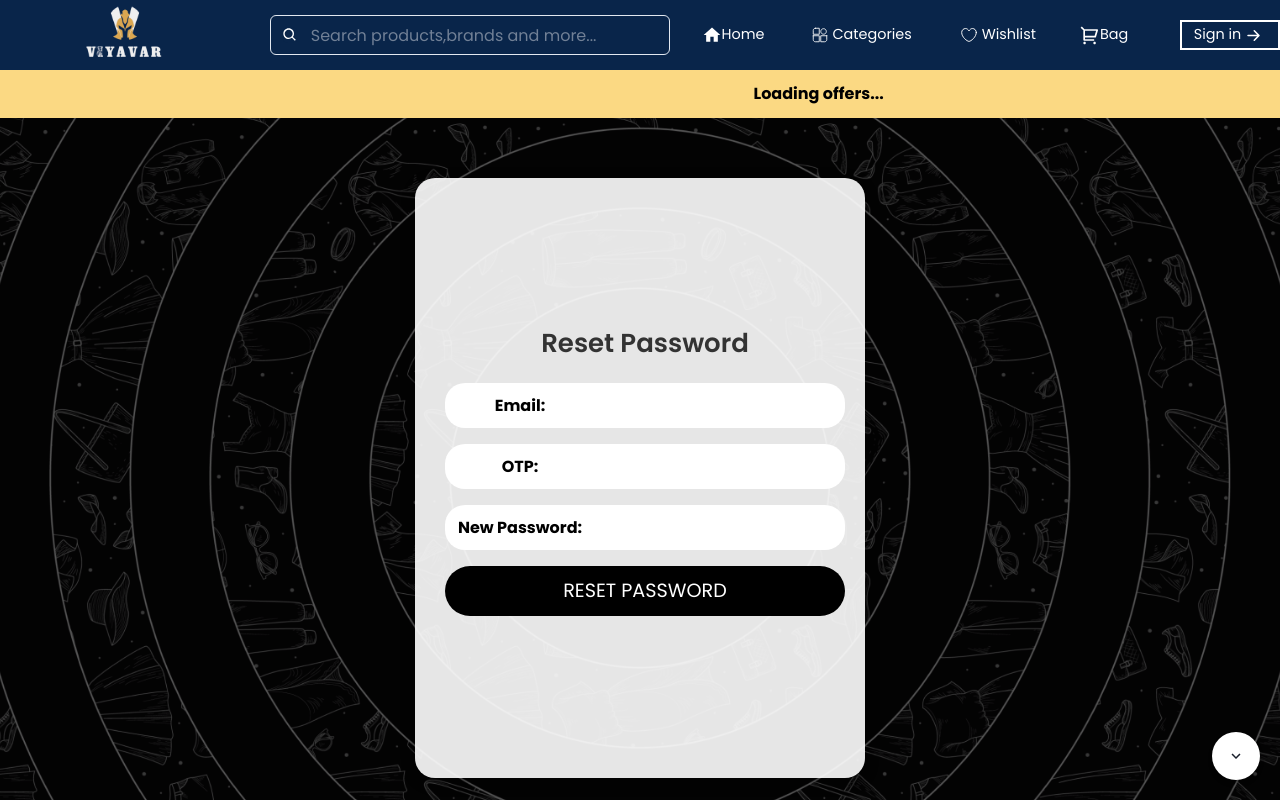
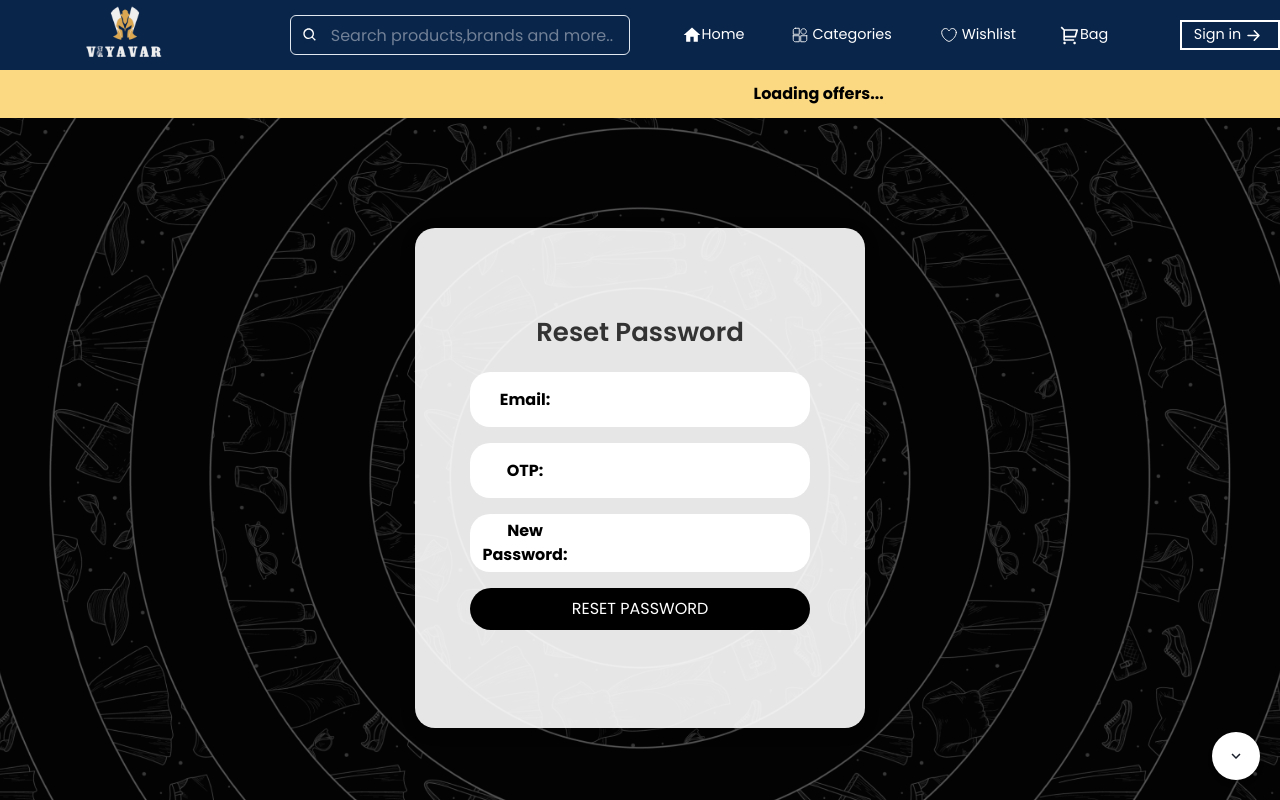
Before and after one commit to Indujaa-k/vyavar, a React (Create React App) app in the folder client/: page /resetPassword in a window 1280 px wide. Shown: the top 800 px of the page. Built offline with nearby package versions, Linux system fonts and the light colour scheme; no server answers.

Commit message:
login ui aligned

```diff
--- a/client/src/App.js
+++ b/client/src/App.js
@@ -68,6 +68,7 @@ import ShippingCost from "./pages/Delivery/ShippingCost";
 // import ProtectedRoute from "./pages/ProtectedRoutes";
 const App = () => {
   const { userInfo } = useSelector((state) => state.userLogin);
+  const hideFooterRoutes = ["/login"];
 
   return (
     <div className="main">
@@ -221,8 +222,8 @@ const App = () => {
                   <Route path="/Favorites" element={<FavoritesPage />} />
                   <Route path="/about" element={<About />} />
                   <Route path="/contactus" element={<Contactus />} />
-                  <Route path="/terms" element={<TermsandCondition/>}/>
-                  <Route path="/policy" element={<Privatepolicy/>}/>
+                  <Route path="/terms" element={<TermsandCondition />} />
+                  <Route path="/policy" element={<Privatepolicy />} />
                   <Route path="/product/:id" element={<Productpage />} />
                   <Route path="/cart/:id?" element={<Cartpage />} />
                   <Route path="/login/*" element={<Navigate to="/login" />} />
@@ -257,7 +258,7 @@ const App = () => {
                   <Route path="*" element={<NotFoundPage />} />
                 </Routes>
                 <ScrollButtons />
-                <Footer />
+                {!hideFooterRoutes.includes(location.pathname) && <Footer />}
                 {/* path="/products/:category" */}
               </>
             )}
--- a/client/src/components/RegisterScreen.js
+++ b/client/src/components/RegisterScreen.js
@@ -4,7 +4,6 @@ import { useDispatch, useSelector } from "react-redux";
 import { sendOtp, verifyOtp, register } from "../actions/userActions";
 import { Helmet } from "react-helmet";
 import { useToast } from "@chakra-ui/react";
-import Trust from "../components/Trustdetails/Trust";
 import "./Registerscreen.css";
 
 const RegisterScreen = () => {
@@ -24,7 +23,7 @@ const RegisterScreen = () => {
   const location = useLocation();
 
   const { loading: otpLoading, success: otpSentSuccess } = useSelector(
-    (state) => state.sendOtp
+    (state) => state.sendOtp,
   );
 
   const {
@@ -165,7 +164,6 @@ const RegisterScreen = () => {
       return;
     }
 
-
     // Phone validation
     if (!/^\d{10}$/.test(phone)) {
       toast({
@@ -287,13 +285,7 @@ const RegisterScreen = () => {
                 />
                 <span
                   onClick={togglePasswordVisibility}
-                  style={{
-                    position: " absolute",
-                    right: "50px",
-                    top: "60%",
-                    transform: "translateY(-50%)",
-                    cursor: "pointer",
-                  }}
+                  className="password-toggle-icon"
                 >
                   {showPassword ? "🙈" : "👁️"}
                 </span>
@@ -352,7 +344,6 @@ const RegisterScreen = () => {
               >
                 Sign up
               </button>
-
               <br />
               Have an Account?{" "}
               <Link to={redirect ? `/login?redirect=${redirect}` : "/login"}>
@@ -362,7 +353,6 @@ const RegisterScreen = () => {
           </div>
         </div>
       </div>
-      <Trust />
     </>
   );
 };
--- a/client/src/components/Registerscreen.css
+++ b/client/src/components/Registerscreen.css
@@ -11,6 +11,16 @@
   background-attachment: fixed;
   position: relative;
 }
+.password-toggle-icon {
+  position: absolute;
+  right: 12px;
+  top: 50%;
+  transform: translateY(-50%);
+  cursor: pointer;
+  z-index: 999; /* 👈 important */
+  font-size: 18px;
+  user-select: none;
+}
 .form-row {
   display: flex;
   align-items: center;
@@ -20,7 +30,7 @@
 }
 
 .form-row label {
-  width: 150px; /* adjust as needed */
+  width: 100px; /* adjust as needed */
   font-weight: bold;
 }
 
@@ -46,7 +56,7 @@
 /* Center the Form Container */
 .registerSc .containera {
   width: 450px;
-  height: 600px;
+  height: 500px;
   background: rgba(255, 255, 255, 0.9);
   padding: 40px 30px;
   box-shadow: 0px 4px 15px rgba(0, 0, 0, 0.2);
--- a/client/src/pages/Cart/AddressSelection.js
+++ b/client/src/pages/Cart/AddressSelection.js
@@ -40,7 +40,7 @@ const AddressSelection = () => {
       <HStack justify="space-between">
         <HStack>
           <FaHome />
-          <Text fontWeight="bold">Delivery in 60min | {user?.name}</Text>
+          <Text fontWeight="bold">Delivery in 10 to 12 Days | {user?.name}</Text>
         </HStack>
         <IconButton
           icon={<FiEdit />}
--- a/client/src/pages/Cart/Cartpage.js
+++ b/client/src/pages/Cart/Cartpage.js
@@ -59,7 +59,7 @@ const CartPage = () => {
       <Box
         color="black"
         bg="white"
-        mt={{ base: "80px", md: "120px" }}
+        mt={{ base: "80px", md: "70px" }}
         ml={{ base: "7px", md: "50px" }}
         mr={{ base: "7px" }}
       >
--- a/client/src/pages/Login/LoginScreen.js
+++ b/client/src/pages/Login/LoginScreen.js
@@ -6,7 +6,7 @@ import { BsArrowRight } from "react-icons/bs";
 import login from "../../actions/userActions";
 import "./logincss.css";
 import { useLocation } from "react-router-dom";
-import Trust from "../../components/Trustdetails/Trust";
+// import Trust from "../../components/Trustdetails/Trust";
 
 const LoginScreen = () => {
   const location = useLocation();
@@ -95,7 +95,7 @@ const LoginScreen = () => {
                   />
                 </div>
               </div>
-              <div className="">
+             <div className="">
                 <div className="i">
                   <i className="fas fa-lock"></i>
                 </div>
@@ -110,13 +110,7 @@ const LoginScreen = () => {
                   />
                   <span
                     onClick={togglePasswordVisibility}
-                    style={{
-                      position: "absolute",
-                      right: "50px",
-                      top: "45%",
-                      transform: "translateY(-50%)",
-                      cursor: "pointer",
-                    }}
+                   className="password-toggle-icon"
                   >
                     {showPassword ? "🙈" : "👁️"}
                   </span>
@@ -142,9 +136,9 @@ const LoginScreen = () => {
         </div>
       </div>
 
-      <div className="trust-wrapper">
+      {/* <div className="trust-wrapper">
         <Trust />
-      </div>
+      </div> */}
     </>
   );
 };
--- a/client/src/pages/Login/logincss.css
+++ b/client/src/pages/Login/logincss.css
@@ -7,9 +7,10 @@
   display: flex;
   justify-content: center;
   align-items: center;
-  width: 100%;
-  min-height: 100vh;
-  background: url("../../assets/loginimg.png") no-repeat center center;
+  width: fit-content;
+  margin-top: 30px;
+  height: fit-content;
+  background: url("../../assets/loginimg.png") no-repeat center center black;
   background-size: cover;
   background-attachment: fixed;
   position: relative;
@@ -22,10 +23,14 @@
 
 .containera {
   width: 100%;
-  height: 100vh;
-  display: grid;
-  grid-template-columns: repeat(2, 1fr);
-  column-gap: 40px;
+
+  height: 300px;   /* was height: 100vh */
+  display: flex;       /* change grid → flex */
+  justify-content: center;
+  align-items: center;
+  padding: 40px 0;
+  margin-top: 20px;
+  margin-bottom: 20px;
 }
 
 .imga {
@@ -52,11 +57,12 @@
 
 form {
   color: black;
-  width: 400px;
+  width: 320px;
 }
 
 .login-content img {
-  height: 100px;
+  font-size: 24px;     /* was 30px */
+  margin-bottom: 20px;
 }
 
 .login-content h2 {
@@ -93,6 +99,35 @@ form {
 .input-div > div {
   position: relative;
   height: 45px;
+}
+
+.form-row {
+  margin-bottom: 15px;
+  padding: 5px;
+  position: relative;
+  width: 100%;
+}
+
+.inputa {
+  font-size: 1rem;
+  width: 100%;
+  padding: 10px 40px 10px 10px; /* space for eye icon */
+  font-size: 1rem;
+  color: white;
+  background: transparent;
+  border: none;
+  outline: none;    /* slightly smaller */
+}
+
+.password-toggle-icon {
+  position: absolute;
+  right: 12px;
+  top: 50%;
+  transform: translateY(-50%);
+  cursor: pointer;
+  z-index: 999; /* 👈 important */
+  font-size: 18px;
+  user-select: none;
 }
 
 .inputa:disabled {
@@ -160,17 +195,17 @@ form {
 .btna {
   display: block;
   width: 100%;
-  height: 50px;
+  height: 42px;
   border-radius: 25px;
   outline: none;
   border: none;
   background-color: black;
   background-size: 200%;
-  font-size: 1.2rem;
   color: #fff;
   font-family: "Poppins", sans-serif;
   text-transform: uppercase;
-  margin: 1rem 0;
+  font-size: 1rem;
+  margin: 0.8rem 0;
   cursor: pointer;
   transition: 0.5s;
 }
@@ -222,7 +257,8 @@ form {
 .createAcc {
   display: flex;
   justify-content: center;
-  margin-top: 50px;
+  margin-top: 30px;
+  font-size: 14px;
 }
 
 .div-forgot span {
@@ -303,3 +339,26 @@ form {
     justify-self: center;
   }
 }
+@media screen and (min-width: 769px) and (max-width: 1024px) {
+  .containera {
+    height: auto;
+    padding: 40px 0;
+  }
+
+  form {
+    width: 320px;
+  }
+
+  .login-content h1 {
+    font-size: 26px;
+  }
+}
+@media screen and (min-width: 1200px) {
+  .containera {
+    height: 350px;
+  }
+
+  form {
+    width: 340px;
+  }
+}
```
Lines whose indentation alone changed are shown as unchanged.
